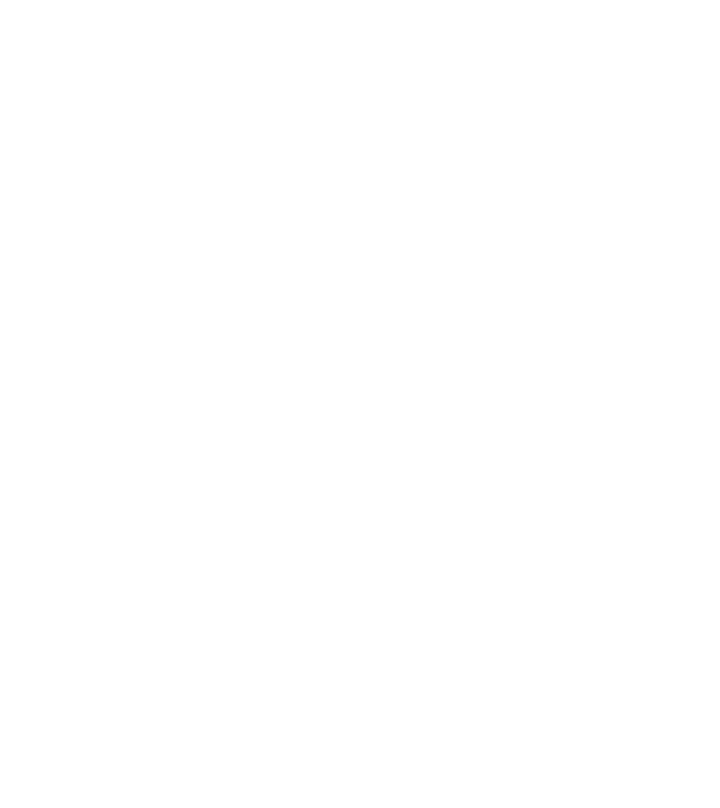
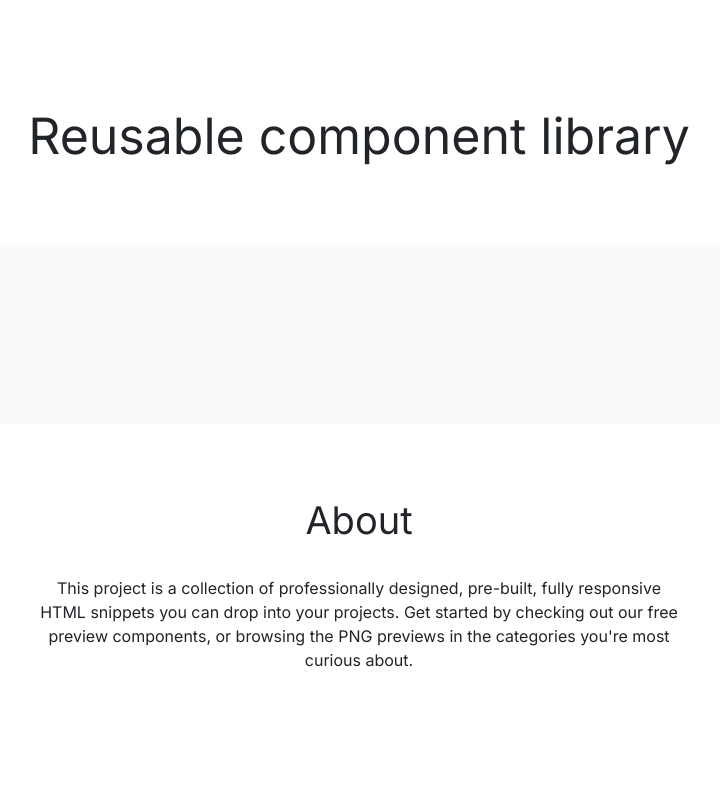
Before and after one commit to js-tasks-ru/htmlcss-20220210_aleksandra52, a website: page index.html in a window 1280 px wide. Shown: the whole page, without its empty margins (289-1009 px from the left). Drawn offline with Linux system fonts and the light colour scheme.

Commit message:
added main page

```diff
--- a/assets/css/main.css
+++ b/assets/css/main.css
@@ -15,6 +15,7 @@
     --color-primary-hover: #2342C0;
     --color-secondary-hover: #5028C6;
 
+    --main-layout: #F9FAFC;
 
     --error: var(--red);
     --success: var(--blue);
@@ -26,3 +27,54 @@
 * {
     font-family: 'Roboto', sans-serif;
 }
+html,
+body {
+  width: 100%;
+  height: 100%;
+}
+body {
+    display: flex;
+    flex-flow: column;
+    justify-content: space-between;
+  }
+
+.header {
+    font-family: 'Inter', sans-serif;
+    padding: 96px 0 77px;
+    background: var(--white);
+    font-weight: 500;
+    font-size: 50px;
+    line-height: 64px;
+    color: var(--black);
+    text-align: center;
+}
+.main {
+    background: var(--main-layout);
+    width: 100%;
+    height: 100%;
+    display: block;
+}
+.footer {
+    background: var(--white);
+    padding: 72px 0 136px;
+    text-align: center;
+}
+
+.footer__title {
+    font-family: 'Inter', sans-serif;
+    font-weight: 500;
+    font-size: 38px;
+    line-height: 48px;
+    color: var(--black);
+    margin-bottom: 32px;
+}
+
+.footer__text {
+    font-family: 'Inter', sans-serif;
+    font-size: 16px;
+    line-height: 24px;
+    color: var(--black);
+    max-width: 640px;
+    width: 100%;
+    margin: auto;
+}
--- a/index.html
+++ b/index.html
@@ -1,10 +1,17 @@
 <!DOCTYPE html>
 <!-- Главная страница -->
 <html lang="ru">
-    <head>
-        <link rel="stylesheet" href="./assets/css/main.css">
-    </head>
-    <body>
-
-    </body>
+<head>
+    <link rel="stylesheet" href="./assets/css/main.css">
+</head>
+<body>
+    <header class="header">Reusable component library</header>
+    <main class="main"></main>
+    <footer class="footer">
+        <div class="footer__title">About</div>
+        <div class="footer__text">This project is a collection of professionally designed, pre-built, fully responsive
+            HTML snippets you can drop into your projects. Get started by checking out our free preview components, or
+            browsing the PNG previews in the categories you're most curious about.</div>
+    </footer>
+</body>
 </html>
```
